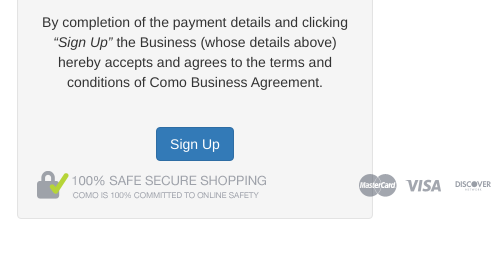
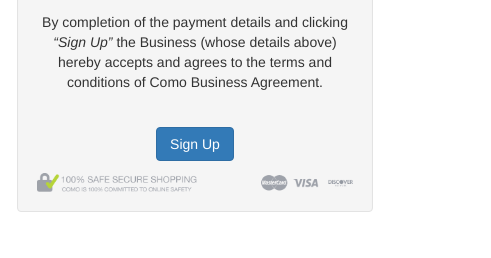
Before and after one commit to NikiforovAlexey/Como-Zooz-Iframe, a plain HTML site: page hosted-payments/iframe-passive.html in a window 390 px wide. Shown: the part 288-546 px from the top of the page, 491 px wide, since content can reach past the window. Drawn offline with Linux system fonts and the light colour scheme.

Commit message:
flex payment-line img

```diff
--- a/hosted-payments/css/styles.css
+++ b/hosted-payments/css/styles.css
@@ -31,3 +31,8 @@ body {
   #zooz-logo img{
     height: 35px;
   }
+ #payment-line{
+    max-width: 100%;
+    height: auto;
+    width: auto\9; /* ie8 */
+ }
--- a/hosted-payments/iframe-passive.html
+++ b/hosted-payments/iframe-passive.html
@@ -65,7 +65,7 @@
       </div>
     </div>
     <div class="row">
-      <div class="col-xs-12"><img src="images/payment-line.png" alt=""></div>
+      <div class="col-xs-12"><img id ="payment-line" src="images/payment-line.png" alt=""></div>
     </div>
   </div>
 </div>
```
